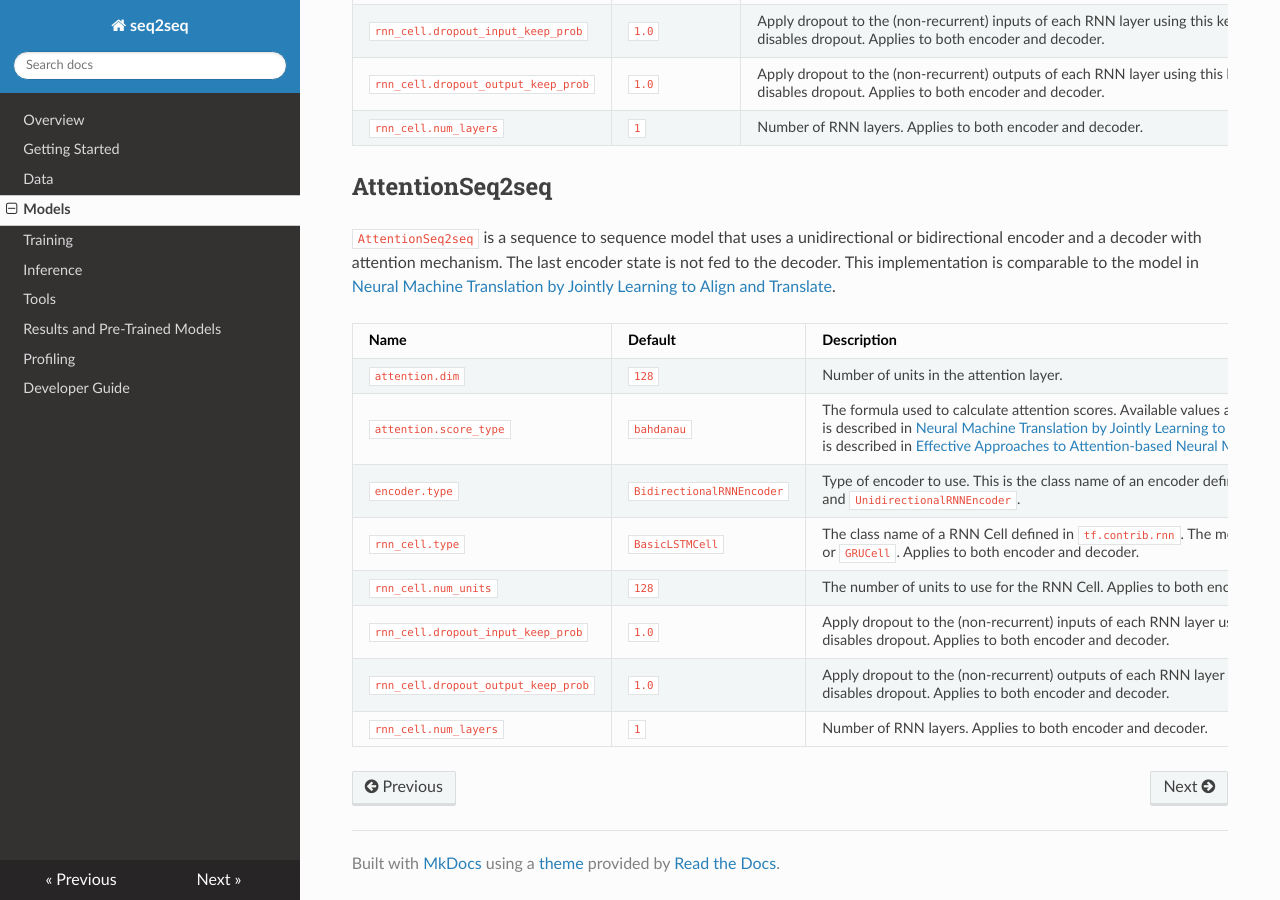
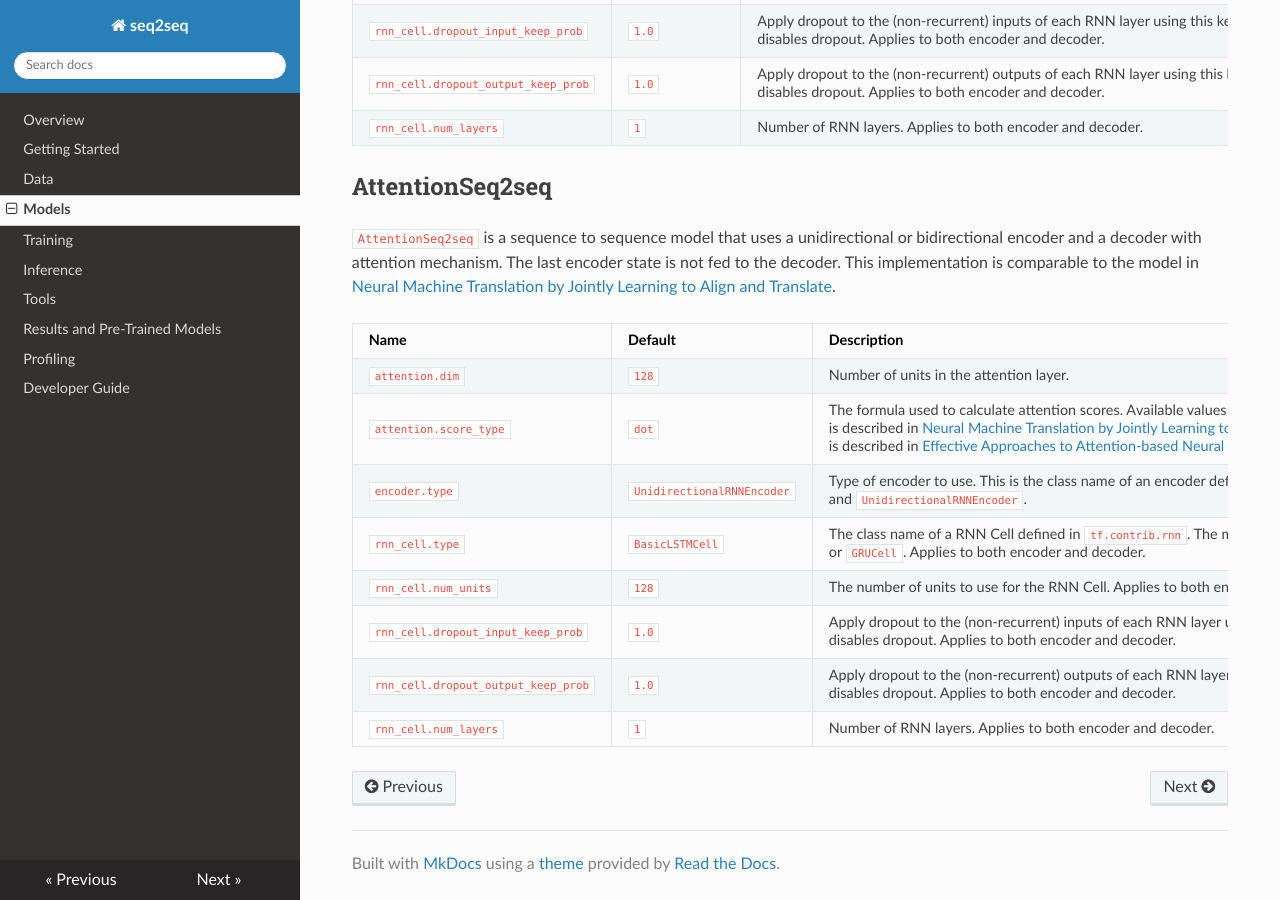
Before and after one commit to google/seq2seq, an MkDocs documentation site: the page built from docs/models.md, in a window 1280 px wide and 900 px high, scrolled down 1141 px. Built offline with MkDocs 1.6.1, drawn with Linux system fonts in a browser that asks for light colours; nearby versions of some CDN libraries; old or Windows-style settings are respelled for this version of MkDocs.

Commit message:
Update Attention Model Parameter Defaults

```diff
--- a/docs/models.md
+++ b/docs/models.md
@@ -45,8 +45,8 @@ This model suports the following additional hyperparameters.
 | Name | Default | Description |
 | --- | --- | --- |
 | `attention.dim` | `128` | Number of units in the attention layer. |
-| `attention.score_type` | `bahdanau` | The formula used to calculate attention scores. Available values are `bahdanau` and `dot`. `bahdanau` is described in [Neural Machine Translation by Jointly Learning to Align and Translate](https://arxiv.org/abs/1409.0473). `dot` is described in [Effective Approaches to Attention-based Neural Machine Translation](https://arxiv.org/abs/1508.04025).  |
-| `encoder.type` | `BidirectionalRNNEncoder` | Type of encoder to use. This is the class name of an encoder defined in `seq2seq.encoder`. Currently the supported value are `BidirectionalRNNEncoder` and `UnidirectionalRNNEncoder`. |
+| `attention.score_type` | `dot` | The formula used to calculate attention scores. Available values are `bahdanau` and `dot`. `bahdanau` is described in [Neural Machine Translation by Jointly Learning to Align and Translate](https://arxiv.org/abs/1409.0473). `dot` is described in [Effective Approaches to Attention-based Neural Machine Translation](https://arxiv.org/abs/1508.04025).  |
+| `encoder.type` | `UnidirectionalRNNEncoder` | Type of encoder to use. This is the class name of an encoder defined in `seq2seq.encoder`. Currently the supported value are `BidirectionalRNNEncoder` and `UnidirectionalRNNEncoder`. |
 | `rnn_cell.type` | `BasicLSTMCell` | The class name of a RNN Cell defined in `tf.contrib.rnn`. The most common values are `BasicLSTMCell`, `LSTMCell` or `GRUCell`. Applies to both encoder and decoder. |
 | `rnn_cell.num_units` | `128` | The number of units to use for the RNN Cell. Applies to both encoder and decoder. |
 | `rnn_cell.dropout_input_keep_prob` | `1.0` | Apply dropout to the (non-recurrent) inputs of each RNN layer using this keep probability. A value of `1.0` disables dropout. Applies to both encoder and decoder. |
```
Also changed, not shown: 1 other file.
